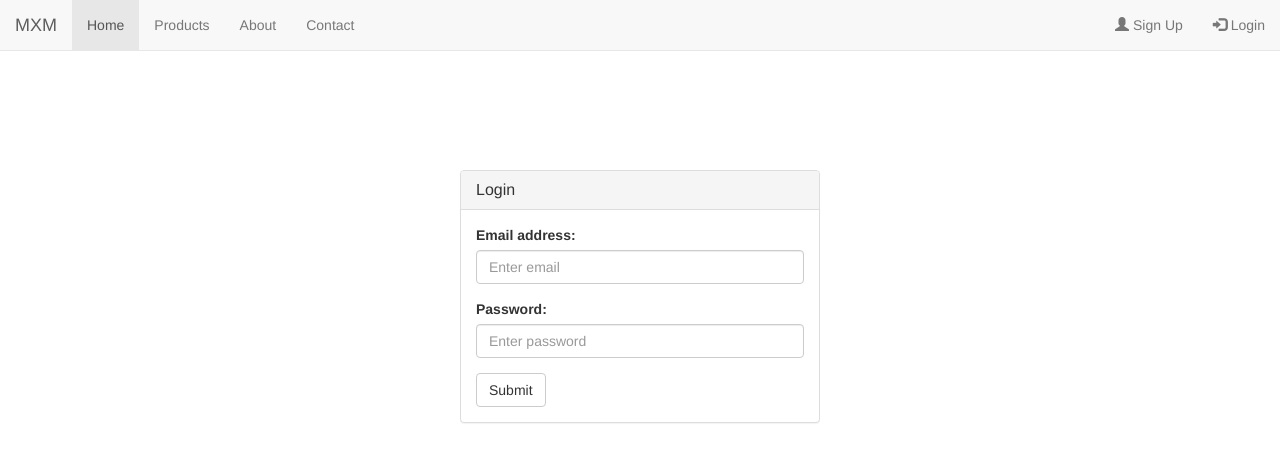
After one commit to aaroncabc/masxmenos, a Django app: page /catalog/login in a window 1280 px wide. The commit adds this page. Shown: the top 462 px of the page. Run offline with Django 4.2, Linux system fonts and the light colour scheme; some libraries are stand-ins or nearby versions.

Commit message:
Login/register forms

```diff
--- a/catalog/templates/basic_template.html
+++ b/catalog/templates/basic_template.html
@@ -28,8 +28,8 @@
             <li><a href="#">Contact</a></li>
           </ul>
           <ul class="nav navbar-nav navbar-right">
-            <li><a href="#"><span class="glyphicon glyphicon-user"></span> Sign Up</a></li>
-            <li><a href="#"><span class="glyphicon glyphicon-log-in"></span> Login</a></li>
+            <li><a href="{% url 'register' %}"><span class="glyphicon glyphicon-user"></span> Sign Up</a></li>
+            <li><a href="{% url 'login' %}"><span class="glyphicon glyphicon-log-in"></span> Login</a></li>
           </ul>
         </div>
       </div>
--- /dev/null
+++ b/catalog/templates/login.html
@@ -0,0 +1,27 @@
+{% extends "basic_template.html" %}
+{% block content %}
+<div class="container" style="margin-top:50px">
+    <div class="row">
+      <div class="col-sm-4 col-sm-offset-4">
+        <div class="panel panel-default">
+          <div class="panel-heading">
+            <h3 class="panel-title">Login</h3>
+          </div>
+          <div class="panel-body">
+            <form role="form">
+              <div class="form-group">
+                <label for="email">Email address:</label>
+                <input type="email" class="form-control" id="email" placeholder="Enter email">
+              </div>
+              <div class="form-group">
+                <label for="pwd">Password:</label>
+                <input type="password" class="form-control" id="pwd" placeholder="Enter password">
+              </div>
+              <button type="submit" class="btn btn-default">Submit</button>
+            </form>
+          </div>
+        </div>
+      </div>
+    </div>
+  </div>
+{% endblock %}
--- a/catalog/templates/productos.html
+++ b/catalog/templates/productos.html
@@ -15,7 +15,7 @@
             <ul class="dropdown-menu">
                 <li><a href="{% url 'productosn' id=0 order='asc' cat='all' %}">All</a></li>
                 {% for c in cats %}
-                <li><a href="{% url 'storeproductosn' id=0 store='D1' order='asc' cat=c.id %}">{{c.name}}</a></li>
+                <li><a href="{% url 'productosn' id=0 order='asc' cat=c.id %}">{{c.name}}</a></li>
                 {% endfor %}
             </ul>
         </li>
--- a/catalog/templates/storeproductos.html
+++ b/catalog/templates/storeproductos.html
@@ -15,7 +15,7 @@
             <ul class="dropdown-menu">
                 <li><a href="{% url 'productosn' id=0 order='asc' cat='all' %}">All</a></li>
                 {% for c in cats %}
-                <li><a href="{% url 'storeproductosn' id=0 store='D1' order='asc' cat=c.id %}">{{c.name}}</a></li>
+                <li><a href="{% url 'storeproductosn' id=0 store=store order='asc' cat=c.id %}">{{c.name}}</a></li>
                 {% endfor %}
             </ul>
         </li>
--- a/catalog/urls.py
+++ b/catalog/urls.py
@@ -5,4 +5,7 @@ urlpatterns = [
     path('', views.index, name='index'),
     path('productos/<int:id>/<str:order>/<str:cat>', views.productosn, name='productosn'),
     path('productos/<int:id>/<str:store>/<str:order>/<str:cat>', views.storeproductosn, name='storeproductosn'),
+    path('login',views.login,name='login'),
+    path('register',views.register ,name='register')
+
 ]
--- a/catalog/views.py
+++ b/catalog/views.py
@@ -3,6 +3,11 @@ from .models import Producto, Tienda,Categoria
 # Create your views here.
 def index(request):
     return render(request,'index.html')
+def login(request):
+    return render(request,'login.html')
+
+def register(request):
+    return render(request,'register.html')
 
 def productosn(request,id,order,cat):
 
```
Also changed, not shown: 1 other file.
